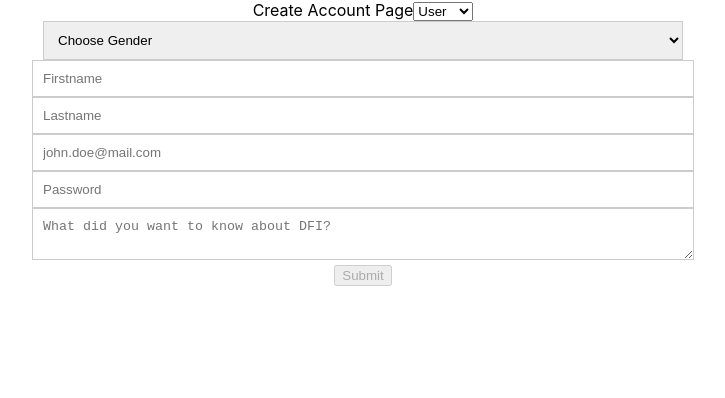
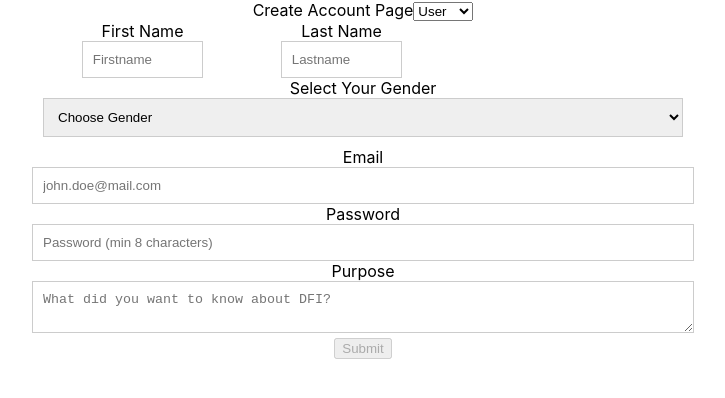
Before and after one commit to thesilentflare/C01-Chatbot-Project2019, a React (Create React App) app in the folder app/: page /create in a window 1280 px wide. Shown: the top 398 px of the page, without its empty margins (277-1002 px from the left). Built offline with nearby package versions, Linux system fonts and the light colour scheme.

Commit message:
PROJ8-63: continued enhancing ui design for AccountCreation Page (not complete)

```diff
--- a/app/src/App/App.js
+++ b/app/src/App/App.js
@@ -14,9 +14,9 @@ function App() {
     <Router>
         <Switch>
           <Route exact path="/" component={Landing} />
-          <Route exact path="/Guest" component={Guest} />
-          <Route exact path = "/Login" component={Login} />
-          <Route exact path = "/Create" component={CreateAcc} />
+          <Route exact path="/guest" component={Guest} />
+          <Route exact path = "/login" component={Login} />
+          <Route exact path = "/create" component={CreateAcc} />
           {/*<Route path = "/Student" component={Student} />
           <Route path = "/form" component={Form} />*/}
         </Switch>
--- a/app/src/Main/CreateAcc/CreateAcc.js
+++ b/app/src/Main/CreateAcc/CreateAcc.js
@@ -35,7 +35,7 @@ class CreateAcc extends Component {
 
   render() {
     return (
-      <div className="">
+      <div className="mainpage">
         Create Account Page
 
         <select className="acctype" onChange={this.changeForm} value={this.state.acctype}>
--- a/app/src/Main/CreateAcc/Forms/AdminForm.js
+++ b/app/src/Main/CreateAcc/Forms/AdminForm.js
@@ -39,7 +39,7 @@ class AdminForm extends Component {
         },
         password: {
           value: '',
-          placeholder: 'Password',
+          placeholder: 'Password (min 8 characters)',
           valid: false,
           validationRules: {
             isRequired: true,
@@ -105,7 +105,7 @@ class AdminForm extends Component {
 
   render() {
     return (
-      <div className="">
+      <div className="formcomponents">
         <comp.TextInput name="firstname"
                      placeholder={this.state.formControls.firstname.placeholder}
                      value={this.state.formControls.firstname.value}
--- a/app/src/Main/CreateAcc/Forms/FormComponents/Email.js
+++ b/app/src/Main/CreateAcc/Forms/FormComponents/Email.js
@@ -9,7 +9,7 @@ const Email = props => {
     }
 
     return (
-        <div className="form-group">
+        <div className="form-email">
             <input type="email" className={formControl} {...props} />
         </div>
     );
--- a/app/src/Main/CreateAcc/Forms/FormComponents/Password.js
+++ b/app/src/Main/CreateAcc/Forms/FormComponents/Password.js
@@ -9,7 +9,7 @@ const Password = props => {
     }
 
     return (
-        <div className="form-group">
+        <div className="form-pass">
             <input type="password" className={formControl} {...props} />
         </div>
     );
--- a/app/src/Main/CreateAcc/Forms/FormComponents/Select.js
+++ b/app/src/Main/CreateAcc/Forms/FormComponents/Select.js
@@ -9,7 +9,7 @@ const Select = props => {
     }
 
     return (
-        <div className="form-group">
+        <div className="form-select">
             <select className={formControl} value={props.value} onChange={props.onChange} name={props.name}>
               {props.options.map(option => (
                 <option value={option.value}>
--- a/app/src/Main/CreateAcc/Forms/FormComponents/TextArea.js
+++ b/app/src/Main/CreateAcc/Forms/FormComponents/TextArea.js
@@ -9,7 +9,7 @@ const TextArea = props => {
     }
 
     return (
-        <div className="form-group">
+        <div className="form-area">
             <textarea {...props} className={formControl} />
         </div>
     );
--- a/app/src/Main/CreateAcc/Forms/FormComponents/TextInput.js
+++ b/app/src/Main/CreateAcc/Forms/FormComponents/TextInput.js
@@ -9,7 +9,7 @@ const TextInput = props => {
     }
 
     return (
-        <div className="form-group">
+        <div className="form-input">
             <input type="text" className={formControl} {...props} />
         </div>
     );
--- a/app/src/Main/CreateAcc/Forms/UserForm.js
+++ b/app/src/Main/CreateAcc/Forms/UserForm.js
@@ -1,5 +1,6 @@
 import React, { Component } from 'react';
 import * as comp from './FormComponents'
+import './UserForm.css'
 
 class UserForm extends Component {
   constructor(){
@@ -54,7 +55,7 @@ class UserForm extends Component {
         },
         password: {
           value: '',
-          placeholder: 'Password',
+          placeholder: 'Password (min 8 characters)',
           valid: false,
           validationRules: {
             isRequired: true,
@@ -119,7 +120,30 @@ class UserForm extends Component {
 
   render() {
     return (
-      <div className="">
+      <div className="usercomponents">
+        <div className="name">
+          <div className="first">
+            First Name
+            <comp.TextInput name="firstname"
+                        placeholder={this.state.formControls.firstname.placeholder}
+                        value={this.state.formControls.firstname.value}
+                        onChange={this.changeHandler}
+                        touched={this.state.formControls.firstname.touched}
+                        valid={this.state.formControls.firstname.valid}
+            />
+          </div>
+          <div className="last">
+            Last Name
+            <comp.TextInput name="lastname"
+                        placeholder={this.state.formControls.lastname.placeholder}
+                        value={this.state.formControls.lastname.value}
+                        onChange={this.changeHandler}
+                        touched={this.state.formControls.lastname.touched}
+                        valid={this.state.formControls.lastname.valid}
+            />
+          </div>
+        </div>
+        Select Your Gender
         <comp.Select name="gender"
                   value={this.state.formControls.gender.value}
                   onChange={this.changeHandler}
@@ -127,20 +151,7 @@ class UserForm extends Component {
                   touched={this.state.formControls.gender.touched}
                   valid={this.state.formControls.gender.valid}
         />
-        <comp.TextInput name="firstname"
-                     placeholder={this.state.formControls.firstname.placeholder}
-                     value={this.state.formControls.firstname.value}
-                     onChange={this.changeHandler}
-                     touched={this.state.formControls.firstname.touched}
-                     valid={this.state.formControls.firstname.valid}
-        />
-        <comp.TextInput name="lastname"
-                     placeholder={this.state.formControls.lastname.placeholder}
-                     value={this.state.formControls.lastname.value}
-                     onChange={this.changeHandler}
-                     touched={this.state.formControls.lastname.touched}
-                     valid={this.state.formControls.lastname.valid}
-        />
+        Email
         <comp.Email name="email"
                   placeholder={this.state.formControls.email.placeholder}
                   value={this.state.formControls.email.value}
@@ -148,6 +159,7 @@ class UserForm extends Component {
                   touched={this.state.formControls.email.touched}
                   valid={this.state.formControls.email.valid}
           />
+        Password
         <comp.Password name="password"
                   placeholder={this.state.formControls.password.placeholder}
                   value={this.state.formControls.password.value}
@@ -155,6 +167,7 @@ class UserForm extends Component {
                   touched={this.state.formControls.password.touched}
                   valid={this.state.formControls.password.valid}
         />
+        Purpose
         <comp.TextArea name="purpose"
                     placeholder={this.state.formControls.purpose.placeholder}
                     value={this.state.formControls.purpose.value}
--- a/app/src/Main/Landing.js
+++ b/app/src/Main/Landing.js
@@ -12,9 +12,9 @@ class Landing extends Component {
 
         <div className="nav">
           <ul>
-            <li><NavLink to="/Guest"><button>Proceed As Guest</button></NavLink></li>
-            <li><NavLink to="/Login"><button>Login</button></NavLink></li>
-            <li><NavLink to="/Create"><button>Create An Account</button></NavLink></li>
+            <li><NavLink to="/guest"><button>Proceed As Guest</button></NavLink></li>
+            <li><NavLink to="/login"><button>Login</button></NavLink></li>
+            <li><NavLink to="/create"><button>Create An Account</button></NavLink></li>
           </ul>
         </div>
 
```
